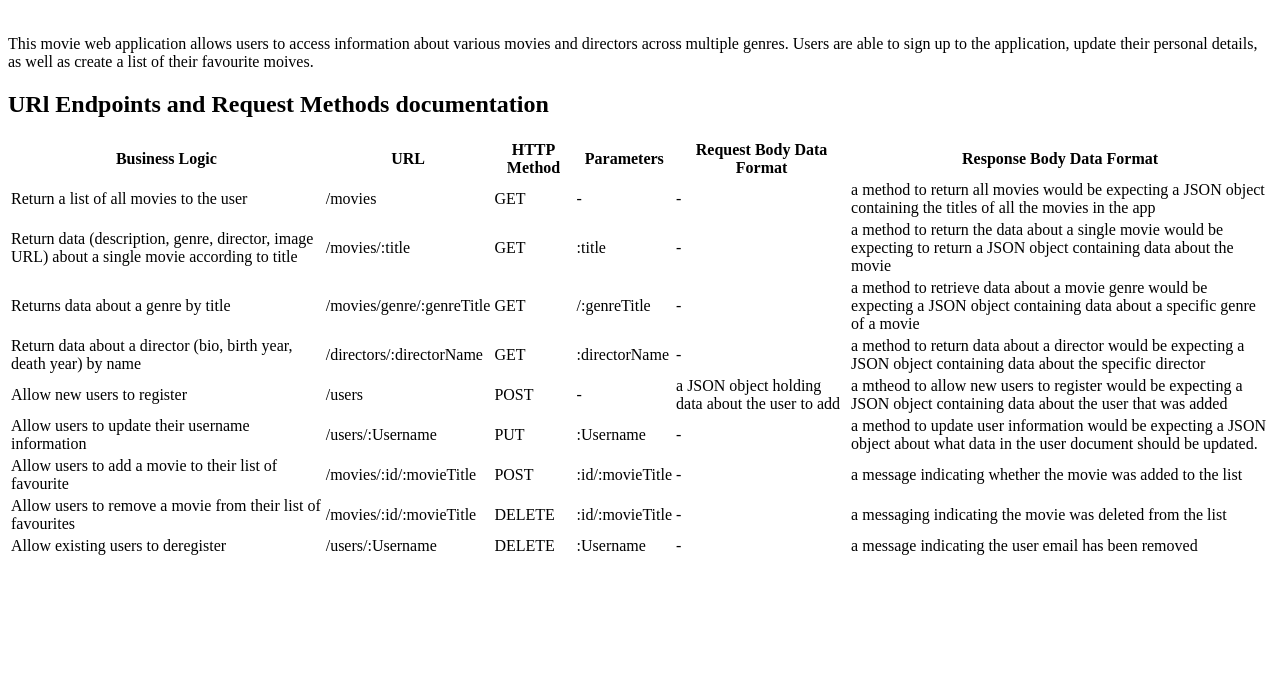
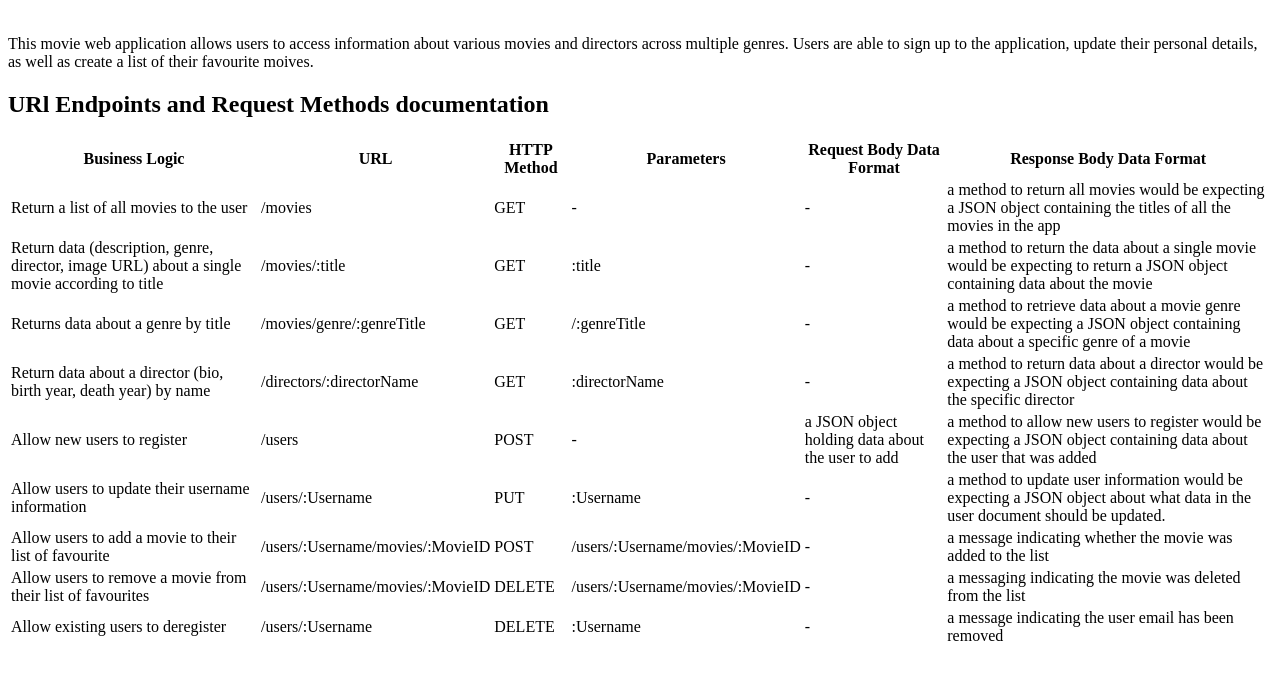
Before and after one commit to gab246/movie_api, a website: page public/documentation.html in a window 1280 px wide. Shown: the part 79-758 px from the top of the page. Drawn offline with Linux system fonts and the light colour scheme.

Commit message:
Updated endpoints and spelling errors

```diff
--- a/public/documentation.html
+++ b/public/documentation.html
@@ -58,7 +58,7 @@
             <td>POST</td>
             <td>-</td>
             <td>a JSON object holding data about the user to add</td>
-            <td>a mtheod to allow new users to register would be expecting a JSON object containing data about the user that was added</td>
+            <td>a method to allow new users to register would be expecting a JSON object containing data about the user that was added</td>
         </tr>
         <tr>
             <td>Allow users to update their username information</td>
@@ -70,17 +70,17 @@
         </tr>
         <tr>
             <td>Allow users to add a movie to their list of favourite</td>
-            <td>/movies/:id/:movieTitle</td>
+            <td>/users/:Username/movies/:MovieID</td>
             <td>POST</td>
-            <td>:id/:movieTitle</td>
+            <td>/users/:Username/movies/:MovieID</td>
             <td>-</td>
             <td>a message indicating whether the movie was added to the list </td>
         </tr>
         <tr>
             <td>Allow users to remove a movie from their list of favourites</td>
-            <td>/movies/:id/:movieTitle</td>
+            <td>/users/:Username/movies/:MovieID</td>
             <td>DELETE</td>
-            <td>:id/:movieTitle</td>
+            <td>/users/:Username/movies/:MovieID</td>
             <td>-</td>
             <td>a messaging indicating the movie was deleted from the list </td>
         </tr>
```
